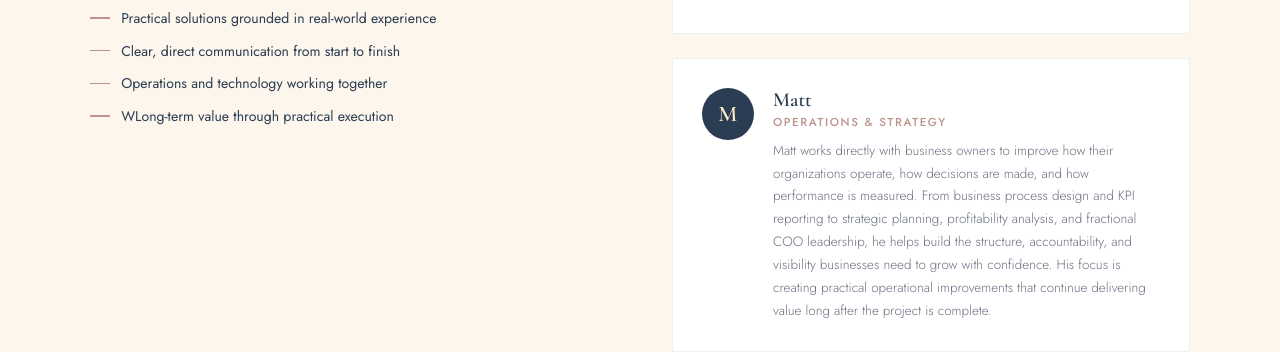
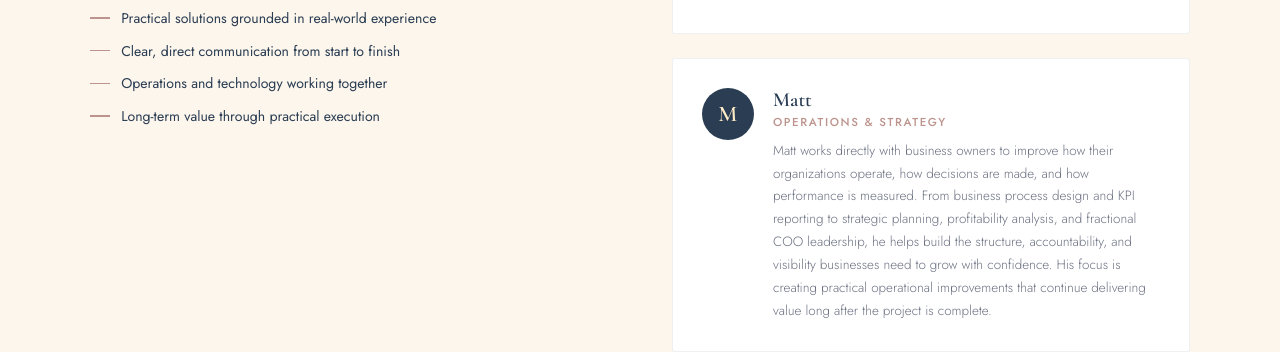
Before and after one commit to Kalea-Consulting/kaleaconsulting, a Jekyll site: the page built from index.html, in a window 1280 px wide and 900 px high, scrolled down 1895 px. Shown: the part 154-506 px from the top of the window. Built offline with Jekyll 4.4.1, drawn with Linux system fonts in a browser that asks for light colours.

Commit message:
Update index.html

```diff
--- a/index.html
+++ b/index.html
@@ -129,7 +129,7 @@ description: U.S.-based operations and technology firm helping businesses run be
           <li>Practical solutions grounded in real-world experience</li>
           <li>Clear, direct communication from start to finish </li>
           <li>Operations and technology working together</li>
-          <li>WLong-term value through practical execution</li>
+          <li>Long-term value through practical execution</li>
         </ul>
       </div>
 
@@ -199,6 +199,12 @@ description: U.S.-based operations and technology firm helping businesses run be
           </svg>
           <a href="tel:+16237385101">(623) 738-5101</a>
         </div>
+        <div class="contact-detail">
+        <svg width="18" height="18" viewBox="0 0 18 18" fill="none">
+          <path d="M17 12.92v2.5a1.67 1.67 0 01-1.82 1.67A16.52 16.52 0 011.83 3.82 1.67 1.67 0 013.5 2h2.5a1.67 1.67 0 011.67 1.43c.1.76.3 1.5.57 2.22a1.67 1.67 0 01-.37 1.76l-1.06 1.06a13.33 13.33 0 005.68 5.68l1.06-1.06a1.67 1.67 0 011.76-.37c.72.27 1.46.47 2.22.57A1.67 1.67 0 0117 12.92z" stroke="currentColor" stroke-width="1.5"/>
+        </svg>
+        <a href="tel:+16043320157">(604) 332-0157</a>
+</div>
       </div>
 
       <form class="contact-form fade-up" style="transition-delay:0.15s" action="https://formspree.io/f/mykogdvw" method="POST">
```
